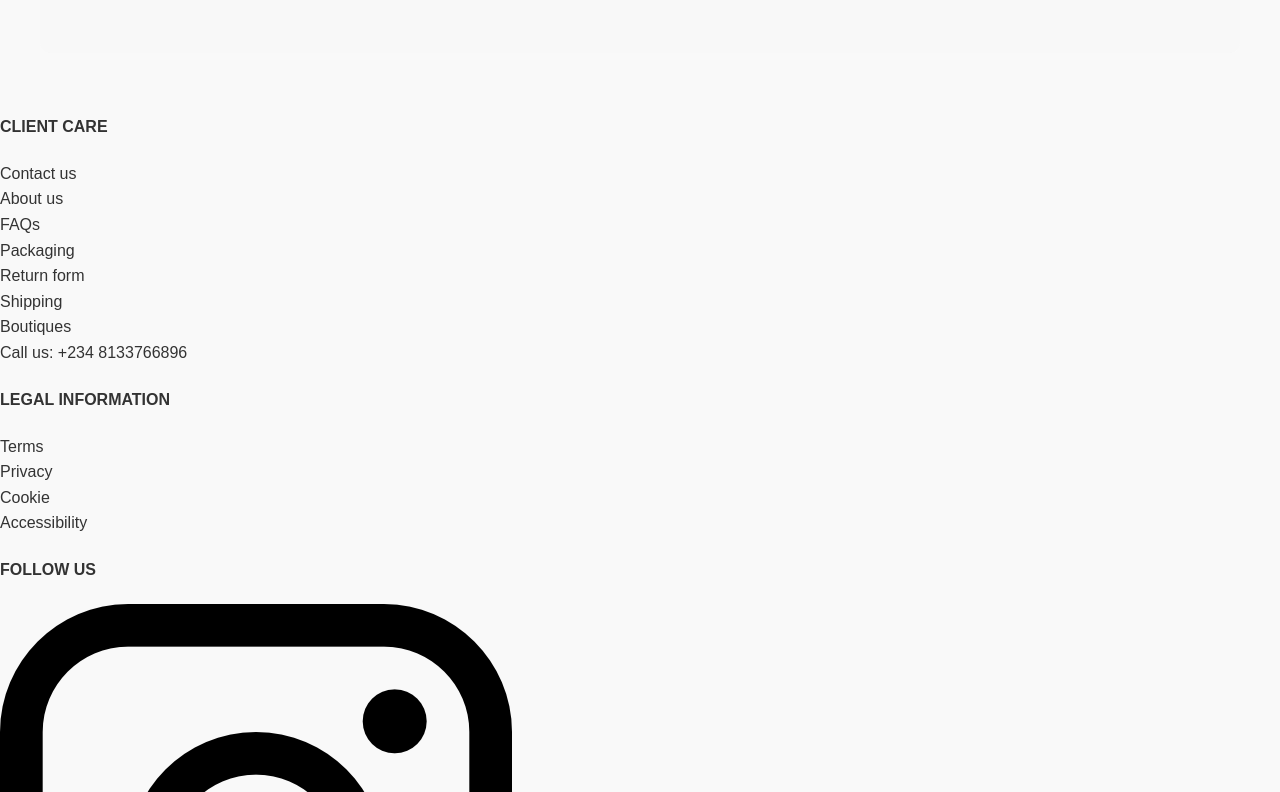
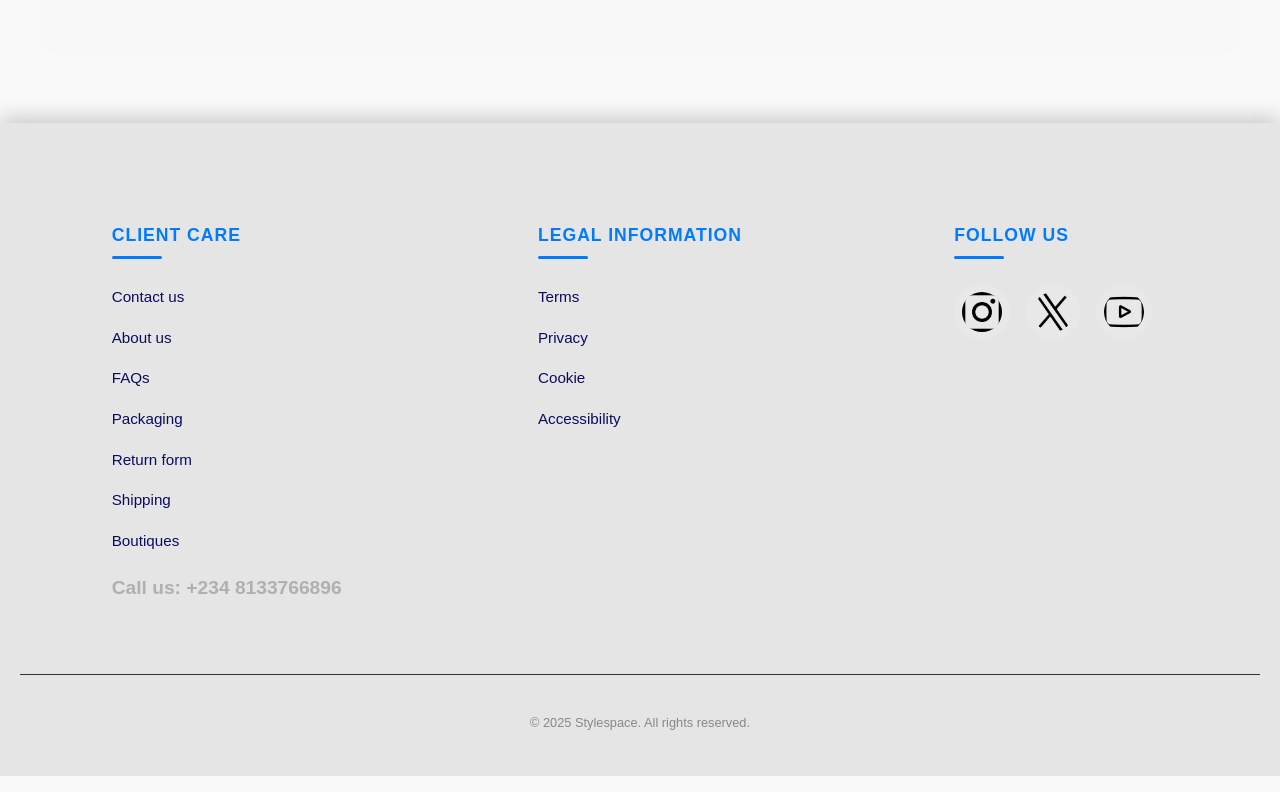
Before and after one commit to limitsnotfound/StyleSpace, a plain HTML site: page html/events.html in a window 1280 px wide. Shown: the part 1448-2240 px from the top of the page. Drawn offline with Linux system fonts and the light colour scheme.

Commit message:
updated footer.css

```diff
--- a/css/footer.css
+++ b/css/footer.css
@@ -1,28 +1,148 @@
-.footer {
-    margin: auto;
-    margin-top: 100px;
-    max-width: 900px;
-    display: grid;
-    grid-template-columns: 1fr 1fr 1fr;
-    justify-items: center;
-    margin-bottom: 100px;
+/* footer.css - Stylish Version */
+
+.site-footer {
+  background-color: rgb(229, 229, 229); /* light grey background for elegance */
+  color: #f0f0f0; /* Soft white text for contrast */
+  padding: 60px 20px 30px; /* Generous padding for breathing room */
+  font-family: 'Arial', sans-serif; /* Clean, modern font */
+  box-shadow: 0 -5px 20px rgba(0, 0, 0, 0.2); /* Subtle shadow for depth */
+  margin-top: 30px; /* Space above the footer */
+  text-align: center; /* Center align content globally */
 }
 
-.footer li{
-    font-size: 12px;
-    padding-bottom: 16px;
+.footer-grid-container {
+  max-width: 1200px; /* Max width for content, keeps it tidy */
+  margin: 0 auto; /* Center the grid container */
+  display: grid;
+  grid-template-columns: repeat(auto-fit, minmax(280px, 1fr)); /* Responsive columns */
+  gap: 40px; /* Space between columns */
+  justify-items: center; /* Center content in grid cells */
+  text-align: left; /* Revert text alignment for sections */
 }
 
-.footer_menu_header {
-    font-size: 12px;
+.footer-section {
+  padding: 15px; /* Padding inside each section */
 }
 
-.social-icons{
-    width: 100px;
-    display: grid;
-    grid-template-columns: 1fr 1fr 1fr;
+.footer-menu-header {
+  font-size: 1.1em; /* Slightly larger for emphasis */
+  color: #007bff; /* Vibrant accent color for headers */
+  margin-bottom: 25px; /* Space below header */
+  text-transform: uppercase; /* Uppercase for a clean look */
+  letter-spacing: 1px; /* Slight letter spacing */
+  position: relative; /* For the elegant underline effect */
+  padding-bottom: 10px;
 }
 
-.social-icons img {
-    width: 50%;
+.footer-menu-header::after {
+  content: '';
+  position: absolute;
+  left: 0;
+  bottom: 0;
+  width: 50px; /* Short, elegant underline */
+  height: 3px;
+  background-color: #007bff; /* Matching accent color */
+  border-radius: 2px;
 }
+
+.footer-section ul {
+  list-style: none;
+  padding: 0;
+  margin: 0;
+}
+
+.footer-section ul li {
+  margin-bottom: 15px; /* More space between list items */
+}
+
+.footer-section ul li a {
+  color: #0c0b61; /* Slightly desaturated white for links */
+  text-decoration: none;
+  font-size: 0.95em; /* Slightly larger font for readability */
+  transition: color 0.3s ease, transform 0.3s ease; /* Smooth hover effects */
+  display: inline-block; /* Essential for transform to work */
+}
+
+.footer-section ul li a:hover {
+  color: black; /* Black on hover */
+  transform: translateX(5px); /* Gentle slide effect */
+}
+
+.phone-number {
+  color: #b0b0b0; /* Consistent text color */
+  font-size: 1.2em;
+  margin-top: 20px; /* Space above phone number */
+  font-weight: bold; /* Make it stand out */
+}
+
+/* Social Icons */
+.social-icons-list {
+  display: flex; /* Use flexbox for social icons */
+  justify-content: flex-start; /* Align icons to the left */
+  gap: 15px; /* Space between icons */
+  margin-top: 10px; /* Adjust spacing */
+}
+
+.social-icons-list li {
+  margin-bottom: 0; /* Remove extra margin from general li rule */
+}
+
+.social-icons-list img {
+  width: 40px; /* Larger icons for better visibility */
+  height: 40px;
+  border-radius: 50%; /* Make them perfectly round */
+  background-color: rgba(255, 255, 255, 0.1); /* Subtle background for icons */
+  padding: 8px; /* Padding inside the circle */
+  transition: background-color 0.3s ease, transform 0.3s ease; /* Smooth hover */
+}
+
+.social-icons-list img:hover {
+  background-color: #007bff; /* Accent color on hover */
+  transform: translateY(-5px); /* Lift effect */
+}
+
+/* Footer Bottom Section */
+.footer-bottom {
+  border-top: 1px solid #333333; /* A subtle separator line */
+  padding-top: 25px;
+  margin-top: 40px; /* Space above the bottom line */
+  text-align: center;
+  font-size: 0.8em;
+  color: #888888; /* Slightly darker text for copyright */
+}
+
+/* Responsive adjustments */
+@media (max-width: 768px) {
+  .footer-grid-container {
+    grid-template-columns: 1fr; /* Stack columns on smaller screens */
+    gap: 30px; /* Adjust gap when stacked */
+  }
+
+  .footer-section {
+    text-align: center; /* Center align sections when stacked */
+  }
+
+  .footer-menu-header::after {
+    left: 50%; /* Center the underline when section is centered */
+    transform: translateX(-50%);
+  }
+
+  .social-icons-list {
+    justify-content: center; /* Center social icons */
+  }
+}
+
+@media (max-width: 480px) {
+  .site-footer {
+    padding: 40px 15px 20px;
+  }
+
+  .footer-menu-header {
+    font-size: 1em;
+  }
+
+  .footer-section ul li a,
+  .phone-number {
+    font-size: 0.9em;
+  }
+}
```
